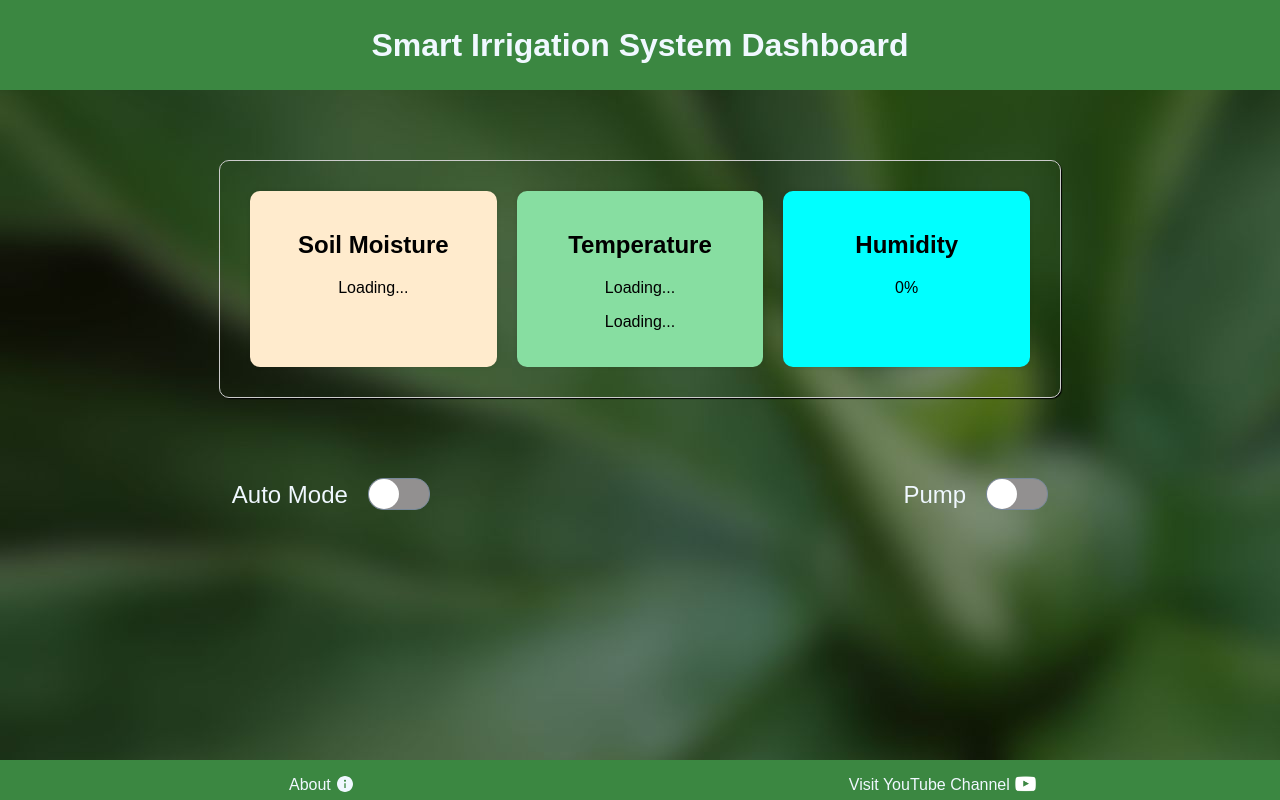
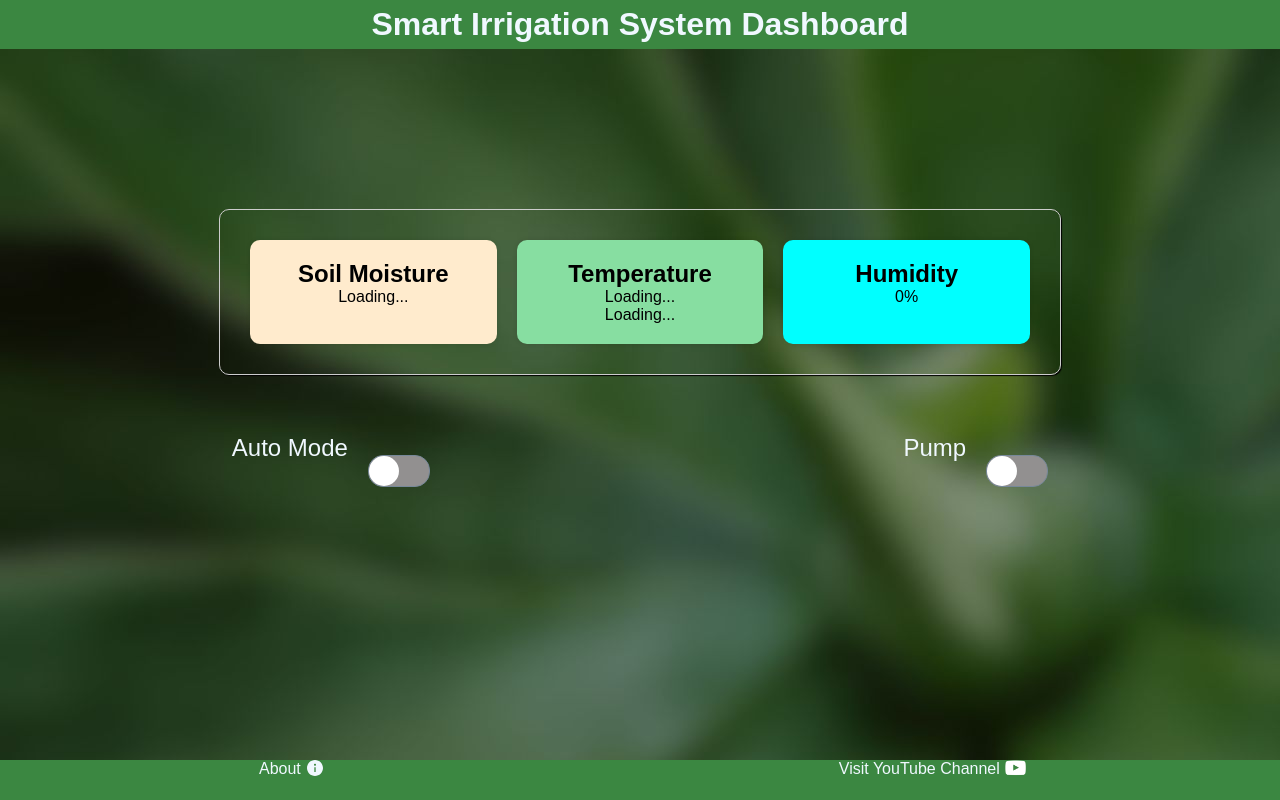
Before and after one commit to ElectrovillaYt/Smart_irrigation_system_Dashboard, a Flask app: page / in a window 1280 px wide. Run offline with Flask 3, Linux system fonts and the light colour scheme.

Commit message:
Update style.css

```diff
--- a/static/style.css
+++ b/static/style.css
@@ -1,3 +1,7 @@
+*{
+    margin: 0;
+    padding: 0;
+}
 body {
     font-family: Arial, sans-serif;
     margin: 0;
@@ -13,19 +17,20 @@ body {
     border: 1px solid #ccc;
     border-radius: 10px;
     position: relative;
-    z-index: 2;
+    z-index: 1;
     box-shadow: 1px 1px 1px;
 }
 
 nav {
     background-color: #3b8741;
-    position: fixed;
+    position: sticky;
     top: 0;
     width: 100%;
-    z-index: 2;
+    z-index: 5;
 }
 
 h1 {
+    padding: 6px;
     text-align: center;
     font-size: xx-large;
     color: aliceblue;
```
